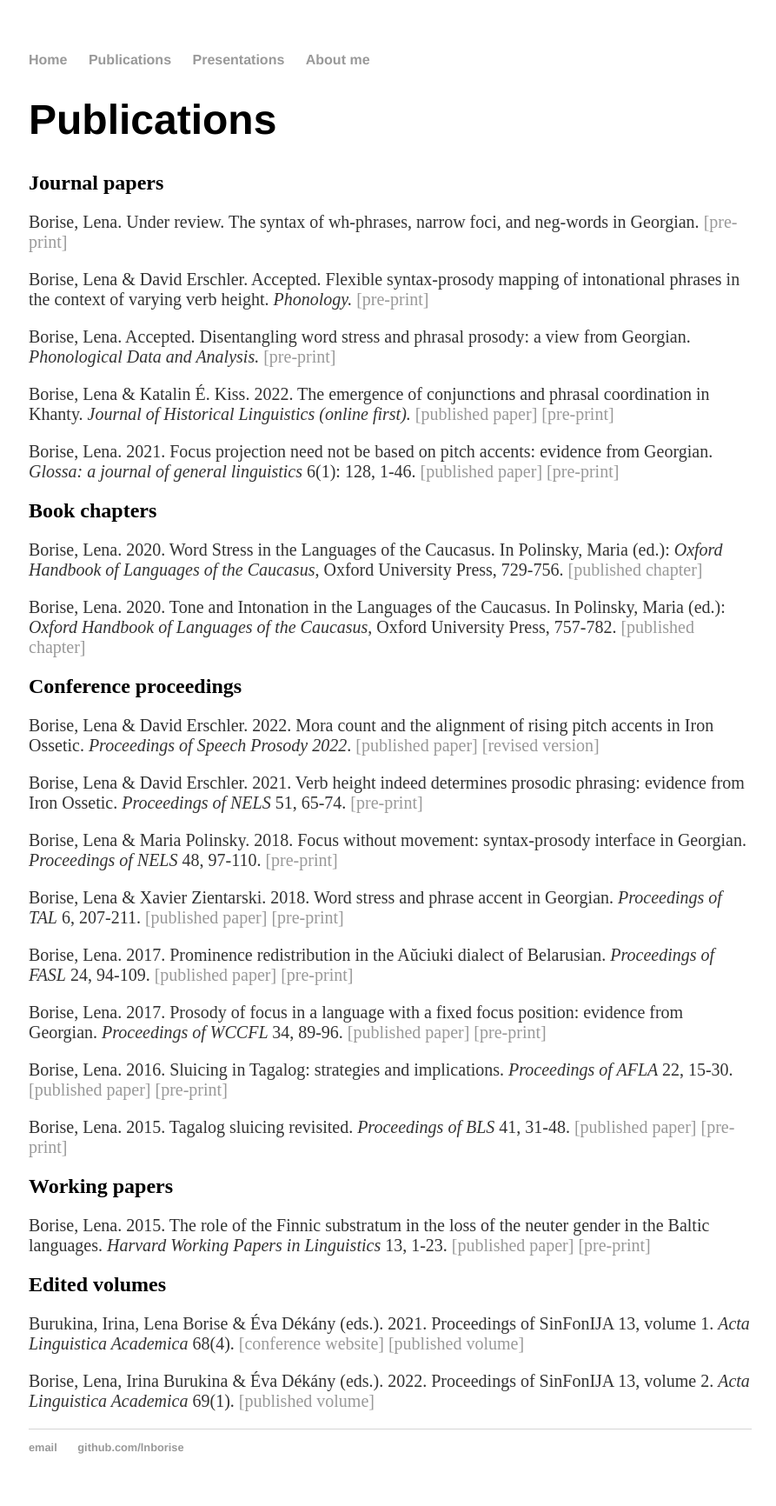
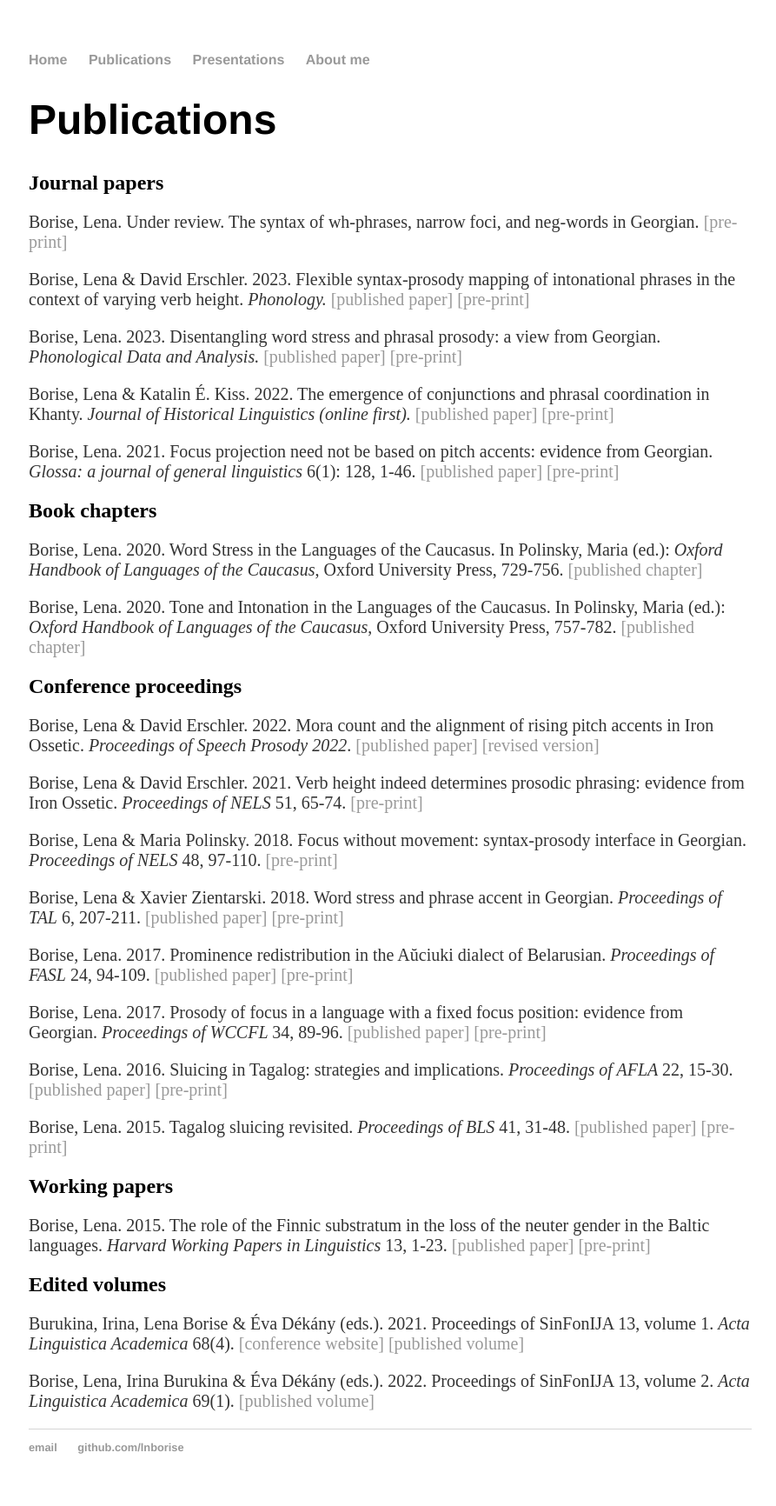
Before and after one commit to lnborise/lnborise.github.io, a Jekyll site: the page built from publications.html, in a window 1280 px wide. Shown: the whole page at 87% size, without its empty margins (191-1084 px from the left). Built offline with Jekyll 4.4.1, drawn with Linux system fonts in a browser that asks for light colours.

Commit message:
Update publications.html

```diff
--- a/publications.html
+++ b/publications.html
@@ -9,9 +9,9 @@ title: Publications
 
 	<p>Borise, Lena. Under review. The syntax of wh-phrases, narrow foci, and neg-words in Georgian. <a href="https://lnborise.github.io/assets/Borise_PreverbalGSyntax.pdf">[pre-print]</a> </p>
 
-	<p>Borise, Lena & David Erschler. Accepted. Flexible syntax-prosody mapping of intonational phrases in the context of varying verb height. <i>Phonology.</i> <a href="https://lnborise.github.io/assets/BoriseErschler_Ossetic_6Jun22.pdf">[pre-print]</a> </p>
+	<p>Borise, Lena & David Erschler. 2023. Flexible syntax-prosody mapping of intonational phrases in the context of varying verb height. <i>Phonology.</i>  <a href="https://www.cambridge.org/core/journals/phonology/article/flexible-syntaxprosody-mapping-of-intonational-phrases-in-the-context-of-varying-verb-height/BC7670EE7EB29458A171730F99076D90?fbclid=IwAR1u2_t_kHBq6jtrtR04qYcMbx9iaOQ6LkMla9YSVrDLeYkW1ObJvGZjWok">[published paper]</a> <a href="https://lnborise.github.io/assets/BoriseErschler_Ossetic_6Jun22.pdf">[pre-print]</a> </p>
 
-	<p>Borise, Lena. Accepted. Disentangling word stress and phrasal prosody: a view from Georgian. <i>Phonological Data and Analysis.</i> <a href="https://lnborise.github.io/assets/Borise_PDA_GeorgianStress.pdf">[pre-print]</a> </p>
+	<p>Borise, Lena. 2023. Disentangling word stress and phrasal prosody: a view from Georgian. <i>Phonological Data and Analysis.</i> <a href="https://phondata.org/index.php/pda/article/view/43">[published paper]</a> <a href="https://lnborise.github.io/assets/Borise_PDA_GeorgianStress.pdf">[pre-print]</a> </p>
 
 	<p>Borise, Lena & Katalin É. Kiss. 2022. The emergence of conjunctions and phrasal coordination in Khanty. <i>Journal of Historical Linguistics (online first). </i> <a href="https://www.jbe-platform.com/content/journals/10.1075/jhl.21016.kis">[published paper]</a> <a href="https://lnborise.github.io/assets/BoriseEKiss_Khanty_coordination.pdf">[pre-print]</a> </p>
 
```
